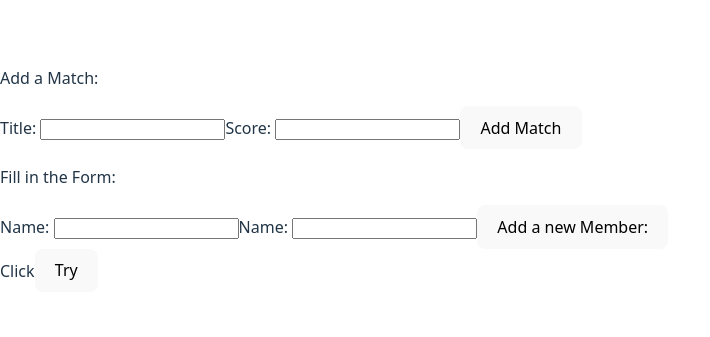
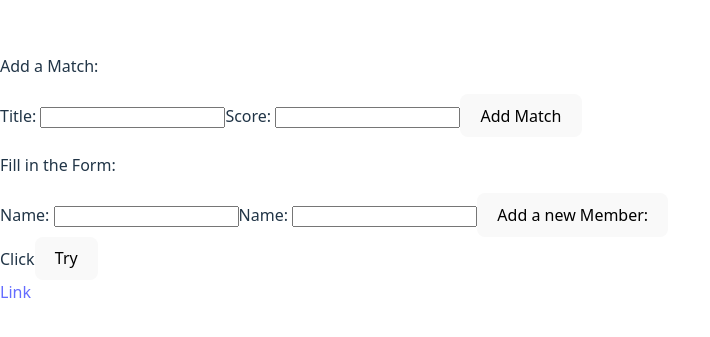
Before and after one commit to alihinnawe/Learn-Typescript-With-React, a React (Vite) app: page / in a window 1280 px wide. Shown: the part 229-566 px from the top of the page, without its empty margins (0-710 px from the left). Built offline with nearby package versions, Linux system fonts and the light colour scheme.

Commit message:
ComponenetsPropsWithoutRef

```diff
--- a/src/App.tsx
+++ b/src/App.tsx
@@ -3,7 +3,7 @@ import Matches from './components/Matches.tsx'
 import AddMatch from "./components/AddMatch.tsx"
 import Members from './components/Members/Members.tsx'
 import DiscriminatedUnions from "./components/DiscriminatedUnions.tsx"
-
+import ComponentsType from './components/Members/ComponentsPropsWithoutRef1.tsx'
 function App() {
   // Define a delete handler function
   const handleDelete = (id: number) => {
@@ -18,6 +18,7 @@ function App() {
           label: "Click Me",
           onClick: () => alert("Button clicked!"),
         }} />
+        <ComponentsType el='anchor'/>
     </>
   )
 }
--- /dev/null
+++ b/src/components/Members/ComponentsPropsWithoutRef1.tsx
@@ -0,0 +1,16 @@
+import type { ComponentPropsWithoutRef } from "react";
+    type InputButton = {
+        el : 'button';
+    } & ComponentPropsWithoutRef<'button'>;
+
+    type InputAnchor = {
+        el : 'anchor';
+    } & ComponentPropsWithoutRef<'a'>;
+
+export default function ComponentsType (props : InputButton | InputAnchor) {
+    if (props.el === 'button')
+    return (
+        <button {...props}>Click</button>)
+    return <a {...props} href="www.google.com" >Link</a>
+
+}
```
